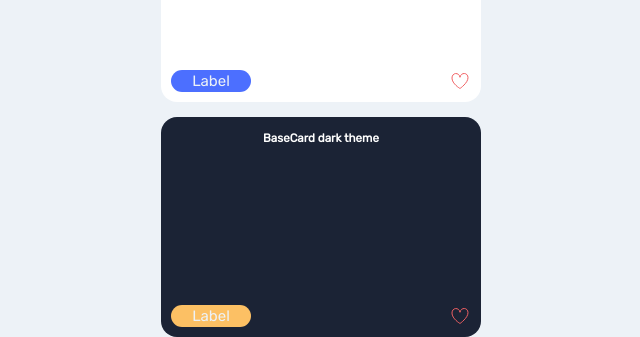
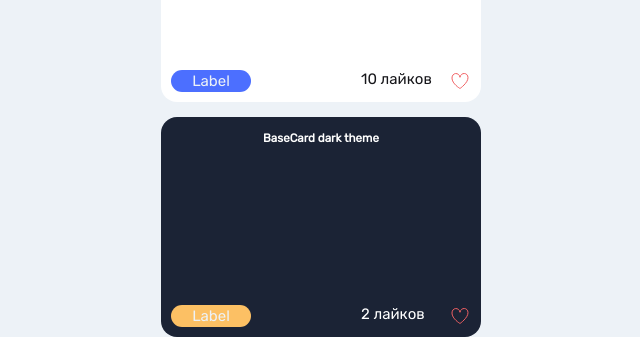
Before and after one commit to aleksaandr24/vue-pets, a Vue app: page /ui-kit in a window 1280 px wide. Shown: the part 2926-3263 px from the top of the page, without its empty margins (319-959 px from the left). Built offline with nearby package versions, Linux system fonts and the light colour scheme.

Commit message:
Add BadgeCounter ui-component

```diff
--- a/src/components/ui/BadgeCounter/BadgeCounter.scss
+++ b/src/components/ui/BadgeCounter/BadgeCounter.scss
@@ -0,0 +1,3 @@
+.badge-counter {
+  @include text-style('RR', 15px, 18px);
+}
--- a/src/components/ui/BadgeCounter/BadgeCounter.vue
+++ b/src/components/ui/BadgeCounter/BadgeCounter.vue
@@ -1,9 +1,26 @@
 <template>
-  <div></div>
+  <div
+    class="badge-counter"
+  >
+    {{ likesValue }}
+  </div>
 </template>
 
 <script>
 export default {
-  name: 'BadgeCounter'
+  name: 'BadgeCounter',
+
+  props: {
+    likes: {
+      type: Number,
+      default: 0
+    }
+  },
+
+  computed: {
+    likesValue() {
+      return this.likes + ' ' + 'лайков'
+    }
+  }
 }
 </script>
--- a/src/views/UIKit/UIKit.scss
+++ b/src/views/UIKit/UIKit.scss
@@ -144,4 +144,10 @@
       background-color: #FCC064;
     }
   }
+
+  &__likes {
+    width: 110px;
+    height: 22px;
+    @include flex-direct-vh(row, space-between);
+  }
 }
--- a/src/views/UIKit/UIKit.vue
+++ b/src/views/UIKit/UIKit.vue
@@ -297,8 +297,12 @@
         >
           Label
         </BadgeLabel>
-        <BadgeCounter/>
-        <BadgeLike/>
+        <div class="ui-kit__likes">
+          <BadgeCounter
+            :likes="10"
+          />
+          <BadgeLike/>
+        </div>
       </div>
     </BaseCard>
     <BaseCard
@@ -312,8 +316,12 @@
         >
           Label
         </BadgeLabel>
-        <BadgeCounter/>
-        <BadgeLike/>
+        <div class="ui-kit__likes">
+          <BadgeCounter
+            :likes="2"
+          />
+          <BadgeLike/>
+        </div>
       </div>
     </BaseCard>
   </div>
```
